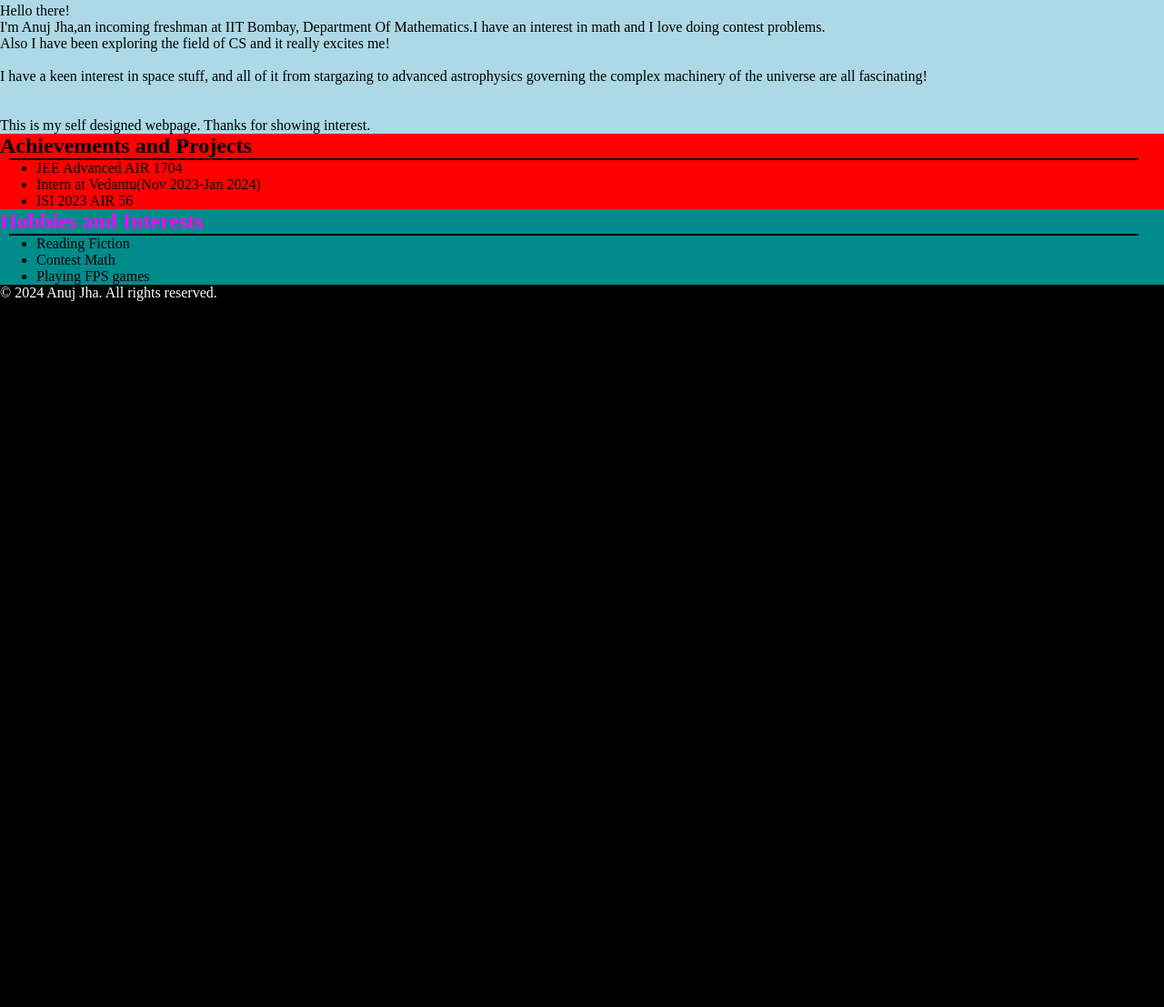
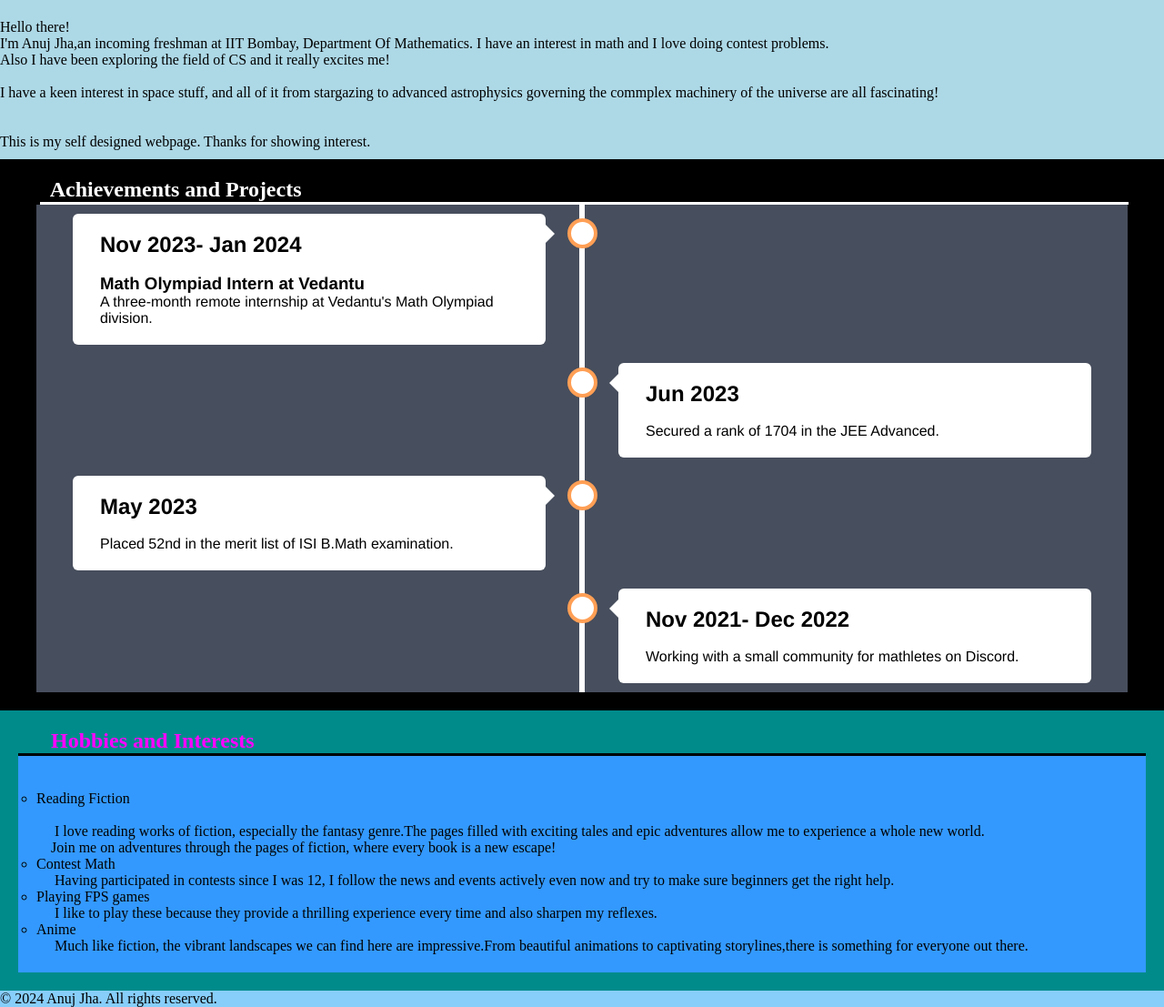
Before and after one commit to Xeno985/website, a plain HTML site: page index.html in a window 1280 px wide. Shown: the part 700-1807 px from the top of the page at 91% size. Before the commit the page ends 1031 px from the top, so only its background shows below. Drawn offline with Linux system fonts and the light colour scheme.

Commit message:
Add files via upload

```diff
--- a/index.html
+++ b/index.html
@@ -1,4 +1,5 @@
-<!DOCTYPE html>
+<!DOCTYPE html>0
++
 
 <html lang="en">
 <head>
@@ -36,11 +37,14 @@
 
 
         <p> Hello there!<br>
-        	I'm Anuj Jha,an incoming freshman at IIT Bombay, Department Of Mathematics.I have  an interest in math and I love doing contest problems.<br>
+        	I'm Anuj Jha,an incoming freshman at IIT Bombay, Department Of Mathematics.
+            I have  an interest in math and I love doing contest problems.<br>
 
             Also I have been exploring the field of CS and it really excites me!<br>
             <br>
-            I have a keen interest in space stuff, and all of it from stargazing to advanced astrophysics governing the complex machinery of the universe are all fascinating!<br>
+            I have a keen interest in space stuff,
+            and all of it from stargazing to advanced astrophysics governing the commplex
+            machinery of the universe are all fascinating!<br>
             <br>
 
             <br>
@@ -50,31 +54,79 @@
     <section>
 
 
-        <div id="project">
-            <h2>Achievements and Projects </h2>
+        <div id="project"><font color="White">
+    <h2> &nbsp; &nbsp; &nbsp; Achievements and Projects </h2>
+                </font>
             <hr id="one">
-        	<ul type="arrow">
-        		<li> JEE Advanced AIR 1704</li>
-        		<li>Intern at Vedantu(Nov 2023-Jan  2024)</li>
-        		<li>ISI 2023 AIR 56</li>
-
-            </ul>
+            <div class="timeline">
+                <div class="container left">
+                    <div class="content">
+                        <h2>Nov 2023- Jan 2024</h2>
+                        <br />
+                        <h3>Math Olympiad Intern at Vedantu</h3>
+                        <p>A three-month remote internship at Vedantu's Math Olympiad division.</p>
+                    </div>
+                </div>
+                <div class="container right">
+                    <div class="content">
+                        <h2>Jun 2023</h2>
+                        <br />
+                        <p>Secured a rank of 1704 in the JEE Advanced.</p>
+                    </div>
+                </div>
+                <div class="container left">
+                    <div class="content">
+                        <h2>May 2023</h2>
+                        <br>
+                        <p>Placed 52nd in the merit list of ISI B.Math examination.</p>
+                    </div>
+                </div>
+                <div class="container right">
+                    <div class="content">
+                        <h2>Nov 2021- Dec 2022</h2>
+                        <br />
+                        <p>Working with a small community for mathletes on Discord.</p>
+                    </div>
+                </div>
+            </div>
         </div>
-        <div id="hobbies">
-        <h2 id="hobby">Hobbies and Interests</h2>
-        <hr id="two">
-            <ul>
-                <li>Reading Fiction  </li>
-                <li>Contest Math</li>
-                <li>Playing FPS games</li>
 
 
-            </ul>
+        <div id="hobbies">
+        <h2 id="hobby"> &nbsp; &nbsp; &nbsp; Hobbies and Interests</h2>
+        <hr id="two">
+
+        <ul type="circle">
+            &nbsp;
+            <li>Reading Fiction  </li>
+            <br />
+            &nbsp;&nbsp;&nbsp;&nbsp; I love reading works of fiction, especially the fantasy genre.The pages
+            filled with exciting tales and epic adventures allow me to experience a whole new world.
+            <br />
+
+            &nbsp;&nbsp;&nbsp;&nbsp;Join me on adventures through the pages of fiction, where every book is a new escape!
+
+
+            &nbsp;
+            <li>Contest Math</li>
+            &nbsp;&nbsp;&nbsp;&nbsp;
+            Having participated in contests since I was 12, I follow the news and events actively even now and try to make sure beginners get the right help.
+            &nbsp;
+            <li>Playing FPS games</li>
+            &nbsp;&nbsp;&nbsp;&nbsp;
+            I like to play these because they provide a thrilling experience every time and also sharpen my reflexes.
+            &nbsp;
+            <li>Anime</li>
+            &nbsp;&nbsp;&nbsp;&nbsp;
+            Much like fiction, the vibrant landscapes we can find here are impressive.From beautiful animations to
+            captivating storylines,there is something for everyone out there.
+        </ul>
+
                 </section>
    </div>
 
 
-    <footer><font color="white">
+    <footer><font color="black">
         <p>&copy; 2024 Anuj Jha. All rights reserved.</p>
     </font>
     </footer>
--- a/style.css
+++ b/style.css
@@ -1,12 +1,15 @@
 
 
-*{
-  margin: 0px;
+* {
+    margin: 0px;
+    padding: 0px;
+    box-sizing: border-box;
 }
   body{
-  background-color: black;
+  background-color:lightskyblue;
  margin: 0px;
     width:100%;
+
 }
 .sidebar{
   background-color:dodgerblue;
@@ -15,10 +18,11 @@
 
 }
 #project{
-  background-color:#FF0000;
+  background-color:black;
   width:100%;
   margin-left:0px;
-  margin-top:0px;
+  margin-top:10px;
+  padding:20px;
 
 }
 h1 {
@@ -59,19 +63,140 @@ ul{
 }
 #hobbies{
   background-color:darkcyan ;
+  margin-left:0px;
+  padding:20px;
 }
 hr {
 
-  height: 2px; /* thickness of the line */
-  background-color: black; /* colour of the line */
+  height: 2px;
+  background-color: black;
   margin-left:10px;
   width: 97%;
   margin-right: 100px;
   border:none;
 }
-#one{
-   height: 2px; /* thickness of the line */
-  background-color: black; /* colour of the line */
-  border:none;
-  margin-right:600px;
+#one {
+    height: 3px;
+    background-color: white;
+    border: none;
+    margin-right: 0px;
+    margin-left: 24px;
+    width:96.5%;
 }
+#two {
+    height: 3px;
+    background-color: black;
+    border: none;
+    width:100%;
+    margin-right: 0px;
+    margin-left: 0px;
+}
+.timeline {
+    position: relative;
+    max-width: 1200px;
+    margin: 0 auto;
+    background-color: #474e5d;
+    font-family: Helvetica, sans-serif;
+}
+.timeline::after {
+        content: '';
+        position: absolute;
+        width: 6px;
+        background-color: white;
+        top: 0;
+        bottom: 0;
+        left: 50%;
+        margin-left: -3px;
+}
+.container {
+    padding: 10px 40px;
+    position: relative;
+    background-color: inherit;
+    width: 50%;
+}
+.container::after {
+        content: '';
+        position: absolute;
+        width: 25px;
+        height: 25px;
+        right: -17px;
+        background-color: white;
+        border: 4px solid #FF9F55;
+        top: 15px;
+        border-radius: 50%;
+        z-index: 1;
+}
+.left {
+    left: 0;
+}
+
+.right {
+    left: 50%;
+}
+
+.left::before {
+    content: " ";
+    height: 0;
+    position: absolute;
+    top: 22px;
+    width: 0;
+    z-index: 1;
+    right: 30px;
+    border: medium solid white;
+    border-width: 10px 0 10px 10px;
+    border-color: transparent transparent transparent white;
+}
+
+.right::before {
+    content: " ";
+    height: 0;
+    position: absolute;
+    top: 22px;
+    width: 0;
+    z-index: 1;
+    left: 30px;
+    border: medium solid white;
+    border-width: 10px 10px 10px 0;
+    border-color: transparent white transparent transparent;
+}
+
+.right::after {
+    left: -16px;
+}
+
+.content {
+    padding: 20px 30px;
+    background-color: white;
+    position: relative;
+    border-radius: 6px;
+}
+@media screen and (max-width: 600px) {
+    .timeline::after {
+        left: 31px;
+    }
+
+    .container {
+        width: 100%;
+        padding-left: 70px;
+        padding-right: 25px;
+    }
+
+        .container::before {
+            left: 60px;
+            border: medium solid white;
+            border-width: 10px 10px 10px 0;
+            border-color: transparent white transparent transparent;
+        }
+
+    .left::after, .right::after {
+        left: 15px;
+    }
+
+    .right {
+        left: 0%;
+    }
+}
+ul {
+    background: #3399ff;
+    padding: 20px;
+}
```
